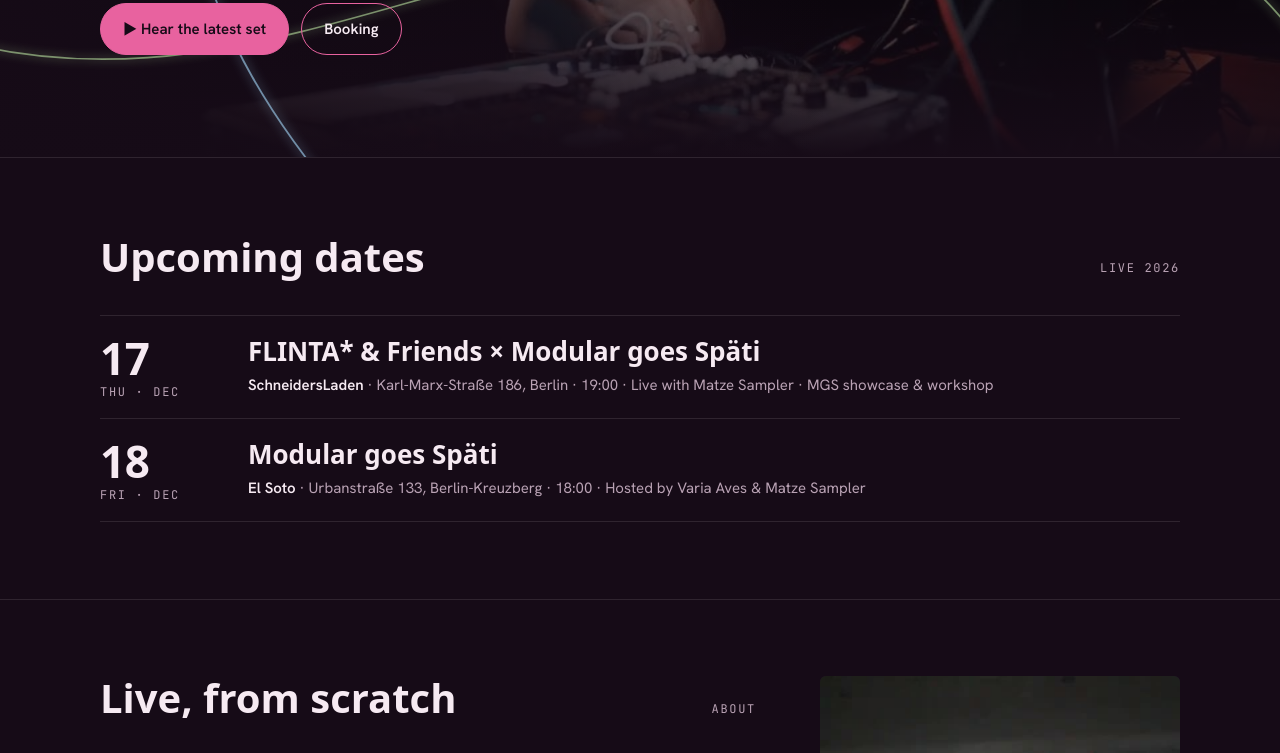
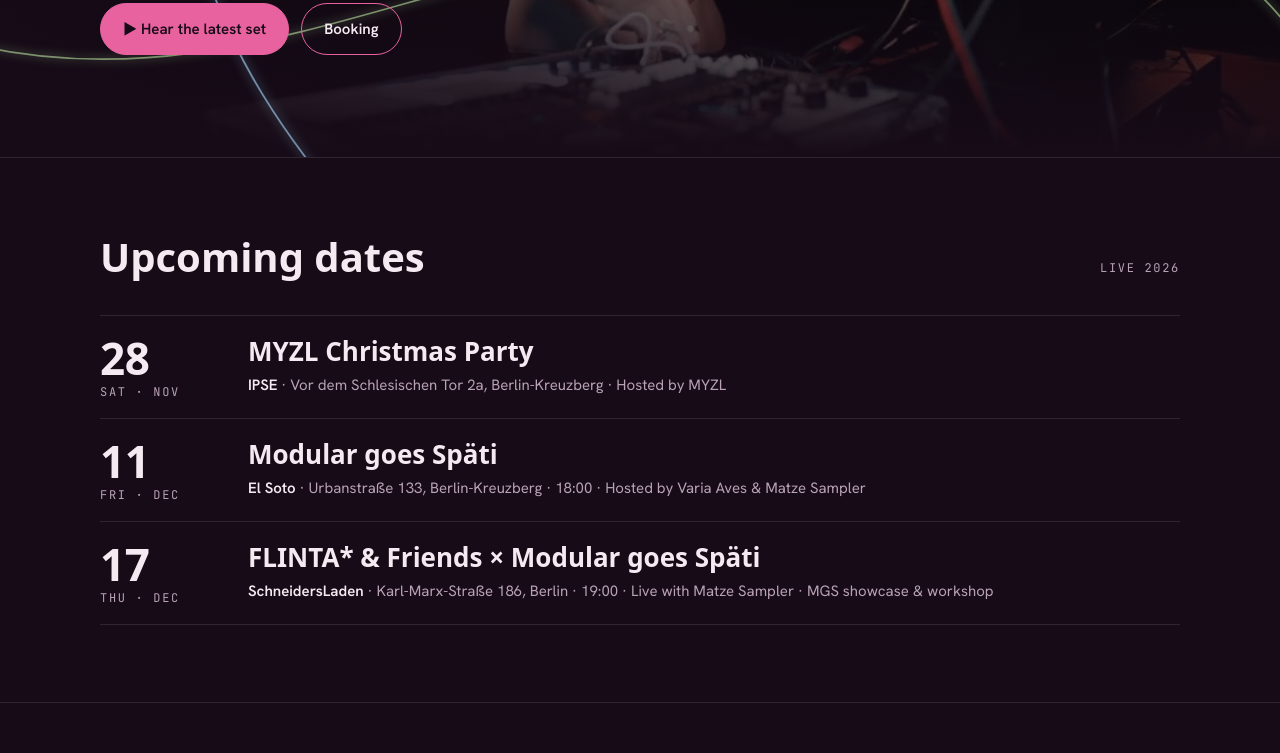
Before and after one commit to varia-aves/varia-aves.github.io, a plain HTML site: page index.html in a window 1280 px wide. Shown: the part 579-1332 px from the top of the page. Drawn offline with Linux system fonts and the light colour scheme; grey boxes are pictures that could not be loaded; a web font is replaced by a local one.

Commit message:
Dates: add MYZL Christmas Party 28.11. (IPSE), MGS moved 18.12. -> 11.12.
Co-Authored-By: Claude Opus 5.5 <noreply@anthropic.com>
Claude-Session: https://claude.ai/code/session_01HQm7VVP8qov6MjRfP5z6WQ

```diff
--- a/index.html
+++ b/index.html
@@ -252,18 +252,25 @@ footer .wrap{display:flex;justify-content:space-between;gap:16px;flex-wrap:wrap}
       <div class="head"><h2>Upcoming dates</h2><span class="label">Live 2026</span></div>
       <!-- GIGS: one <li> per date, sorted by date. data-until = when it disappears (morning after the show). -->
       <ul class="gigs" id="gigs">
+        <li class="gig" data-until="2026-11-29T06:00:00+01:00">
+          <time datetime="2026-11-28"><span class="d">28</span><span class="label m">Sat · Nov</span></time>
+          <div>
+            <h3>MYZL Christmas Party</h3>
+            <p><b>IPSE</b> · Vor dem Schlesischen Tor 2a, Berlin-Kreuzberg · Hosted by MYZL</p>
+          </div>
+        </li>
+        <li class="gig" data-until="2026-12-12T06:00:00+01:00">
+          <time datetime="2026-12-11"><span class="d">11</span><span class="label m">Fri · Dec</span></time>
+          <div>
+            <h3>Modular goes Späti</h3>
+            <p><b>El Soto</b> · Urbanstraße 133, Berlin-Kreuzberg · 18:00 · Hosted by Varia Aves &amp; Matze Sampler</p>
+          </div>
+        </li>
         <li class="gig" data-until="2026-12-18T06:00:00+01:00">
           <time datetime="2026-12-17"><span class="d">17</span><span class="label m">Thu · Dec</span></time>
           <div>
             <h3>FLINTA* &amp; Friends × Modular goes Späti</h3>
             <p><b>SchneidersLaden</b> · Karl-Marx-Straße 186, Berlin · 19:00 · Live with Matze Sampler · MGS showcase &amp; workshop</p>
-          </div>
-        </li>
-        <li class="gig" data-until="2026-12-19T06:00:00+01:00">
-          <time datetime="2026-12-18"><span class="d">18</span><span class="label m">Fri · Dec</span></time>
-          <div>
-            <h3>Modular goes Späti</h3>
-            <p><b>El Soto</b> · Urbanstraße 133, Berlin-Kreuzberg · 18:00 · Hosted by Varia Aves &amp; Matze Sampler</p>
           </div>
         </li>
       </ul>
```
